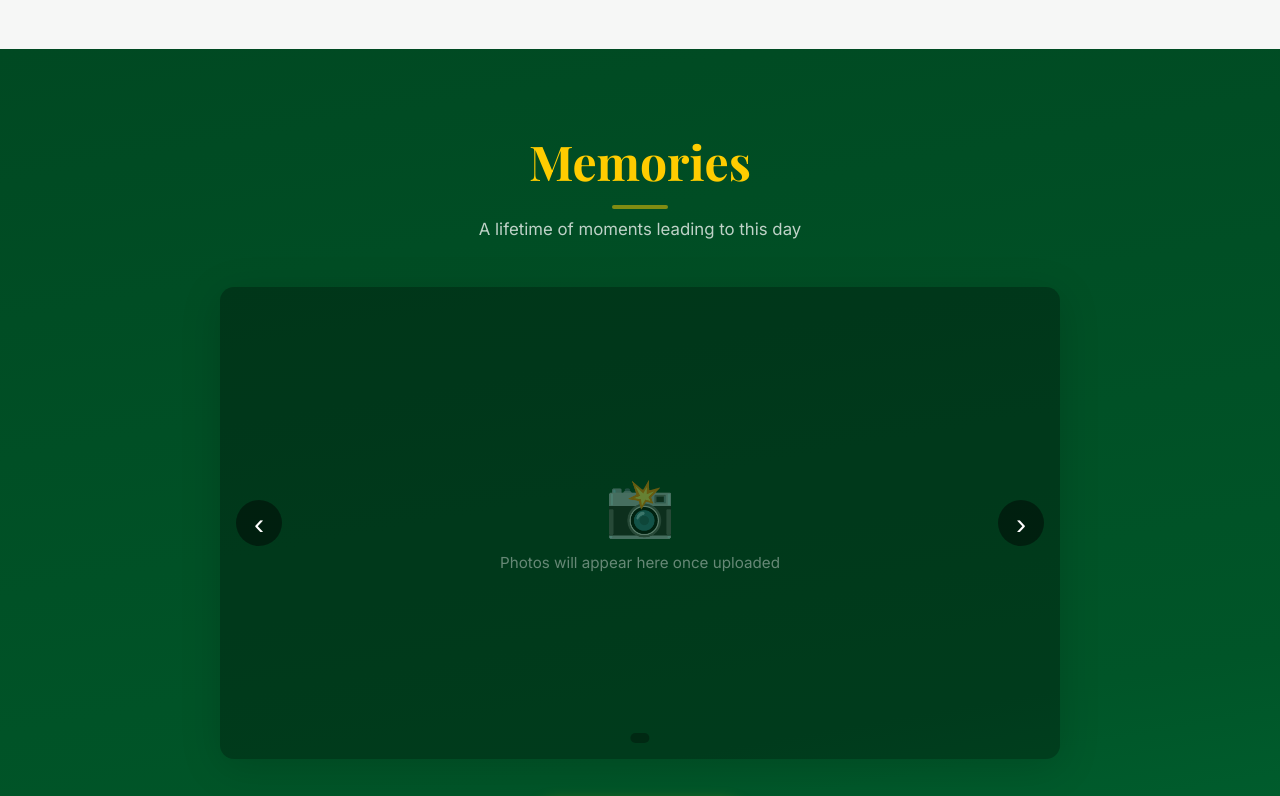
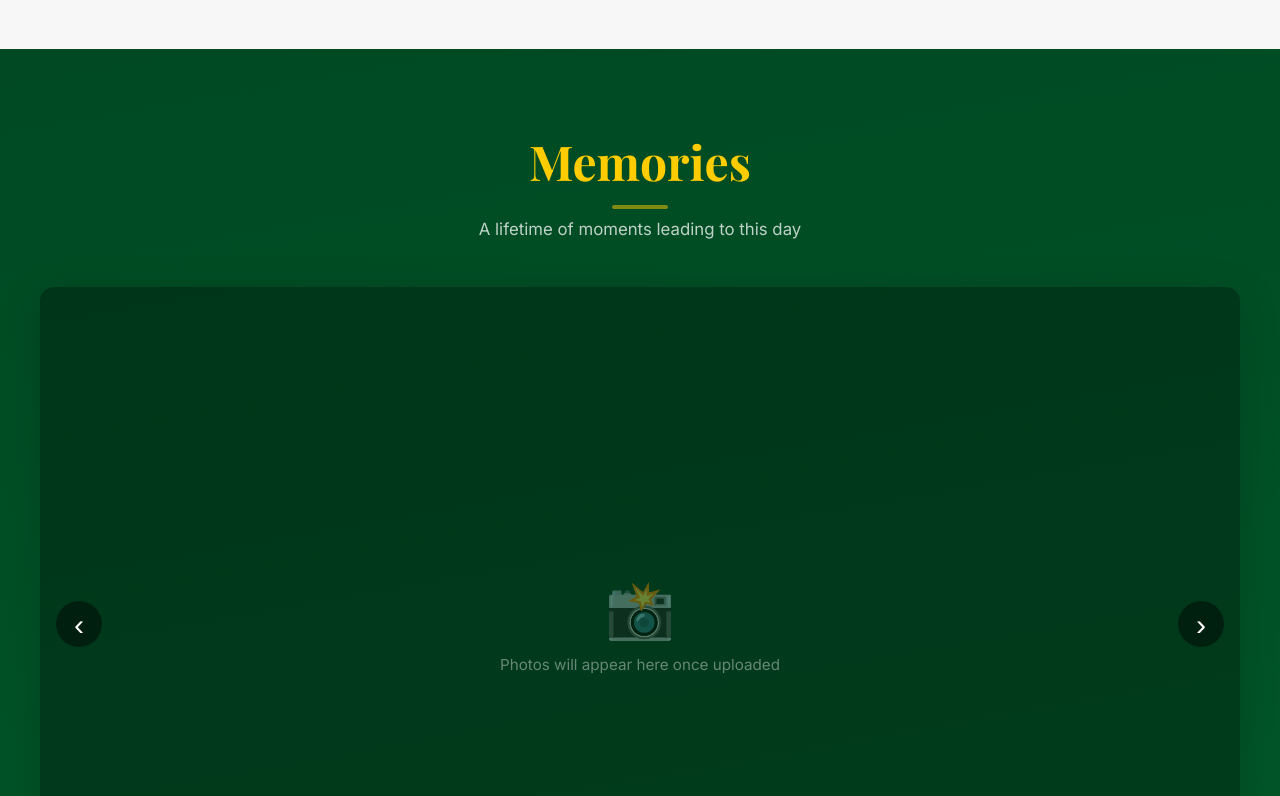
Before and after one commit to walimi/rayan-graduation, a plain HTML site: page index.html in a window 1280 px wide. Shown: the part 1280-2076 px from the top of the page. Drawn offline with nearby package versions, Linux system fonts and the light colour scheme; no server answers; a web font is replaced by a local one.

Commit message:
Incrased carousel window size.

```diff
--- a/css/styles.css
+++ b/css/styles.css
@@ -384,9 +384,13 @@ section { padding: 5rem 0; }
   background: linear-gradient(170deg, var(--dark-green), var(--mid-green) 70%, var(--green));
 }
 
+.gallery-section .container {
+  max-width: 1280px;
+}
+
 /* Carousel */
 .carousel-wrapper {
-  max-width: 840px;
+  max-width: 1200px;
   margin: 0 auto 2.5rem;
 }
 
```
